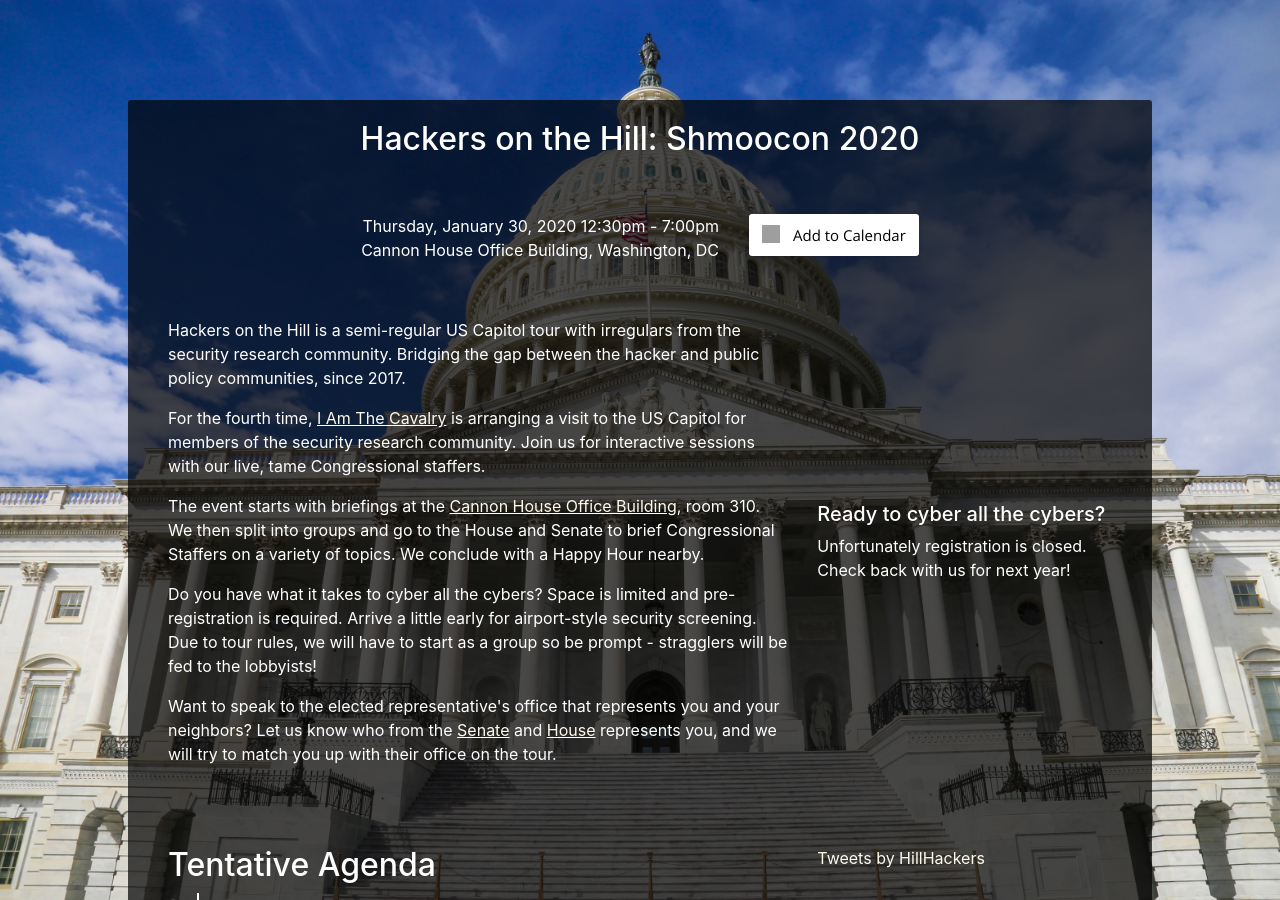
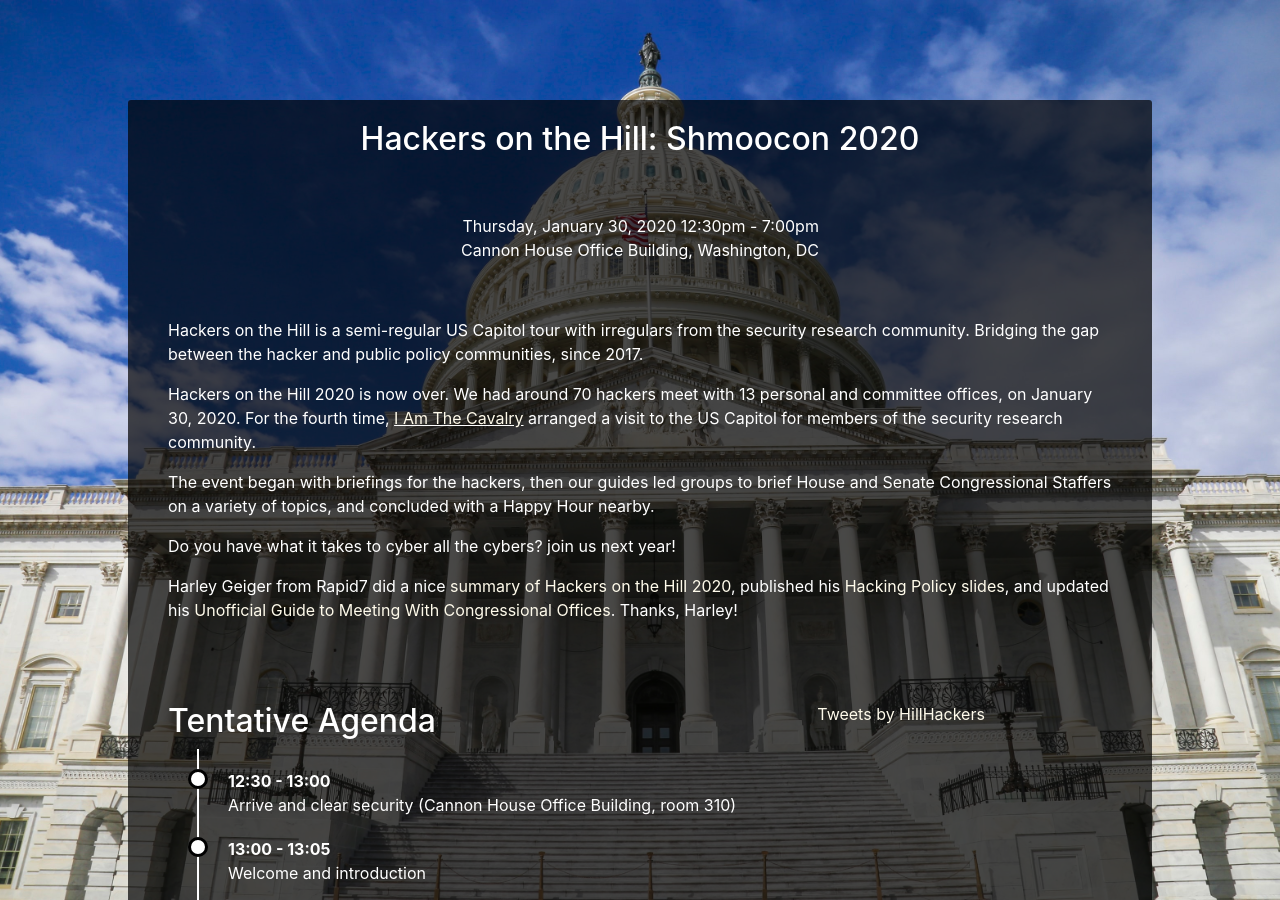
Before and after one commit to HackersOnTheHill/hackersonthehill.github.io, a Jekyll site: the page built from index.html, in a window 1280 px wide and 900 px high. Built offline with Jekyll 4.4.1, drawn with Linux system fonts in a browser that asks for light colours; nearby versions of some CDN libraries; comment, search, counter and statistics services are not loaded; grey boxes are pictures that could not be loaded.

Commit message:
Update post HOTH 2020

```diff
--- a/_includes/header.html
+++ b/_includes/header.html
@@ -6,6 +6,6 @@
       <div>{{ site.data.event.start_datetime | date: "%A, %B %-d, %Y %-I:%M%P" }} - {{ site.data.event.end_datetime | date: "%-I:%M%P" }}</div>
       <div>{{site.data.map.location.address}}</div>
     </div>
-    <div class="col-md-auto col-sm-12 text-md-left text-center mt-2 mb-2">{% include calendar.html %}</div>
+    <!--  insert calender.html call here  -->
   </div>
 </div>
--- a/index.html
+++ b/index.html
@@ -8,16 +8,17 @@ layout: default
 
 <!-- Event overview and registration form -->
 <div class="v-100 row mb-5 mt-5">
-  <div class="col-md-8">
+  <div class="col-md-12">
     <p>Hackers on the Hill is a semi-regular US Capitol tour with irregulars from the security research community. Bridging the gap between the hacker and public policy communities, since 2017.</p>
-    <p>For the fourth time, <u><a href="https://iatc.me">I Am The Cavalry</a></u> is arranging a visit to the US Capitol for members of the security research community. Join us for interactive sessions with our live, tame Congressional staffers.</p>
-    <p>The event starts with briefings at the <u><a href="https://www.aoc.gov/capitol-buildings/cannon-house-office-building">Cannon House Office Building</a></u>, room 310. We then split into groups and go to the House and Senate to brief Congressional Staffers on a variety of topics. We conclude with a Happy Hour nearby.</p>
-    <p>Do you have what it takes to cyber all the cybers? Space is limited and pre-registration is required. Arrive a little early for airport-style security screening. Due to tour rules, we will have to start as a group so be prompt - stragglers will be fed to the lobbyists!</p>
-    <p>Want to speak to the elected representative's office that represents you and your neighbors? Let us know who from the <u><a href="https://www.senate.gov/senators/index.htm">Senate</a></u> and <u><a href="https://www.house.gov/representatives/find-your-representative">House</a></u> represents you, and we will try to match you up with their office on the tour.</p>
+    <p>Hackers on the Hill 2020 is now over. We had around 70 hackers meet with 13 personal and committee offices, on January 30, 2020. For the fourth time, <u><a href="https://iatc.me">I Am The Cavalry</a></u> arranged a visit to the US Capitol for members of the security research community.</p>
+    <p>The event began with briefings for the hackers, then our guides led groups to brief House and Senate Congressional Staffers on a variety of topics, and concluded with a Happy Hour nearby.</p>
+    <p>Do you have what it takes to cyber all the cybers? join us next year!</p>
+    <p></p>
+    <p>Harley Geiger from Rapid7 did a nice <a href="https://blog.rapid7.com/2020/02/14/hackers-on-the-hill-slides-and-recap-on-cybersecurity-policy/">summary of Hackers on the Hill 2020</a>, published his <a href="https://www.rapid7.com/globalassets/_pdfs/policy/hoth-2020.pdf">Hacking Policy slides</a>, and updated his <a href="https://www.rapid7.com/globalassets/_pdfs/policy/an-unofficial-guide-to-meeting-with-congressional-offices---jan.-14-2020.pdf">Unofficial Guide to Meeting With Congressional Offices</a>. Thanks, Harley!
   </div>
-  <div class="col-md-4 align-self-center">
+  <!-- <div class="col-md-4 align-self-center">
     {% include registration_closed.html %}
-  </div>
+  </div> -->
 </div>
 
 
```
